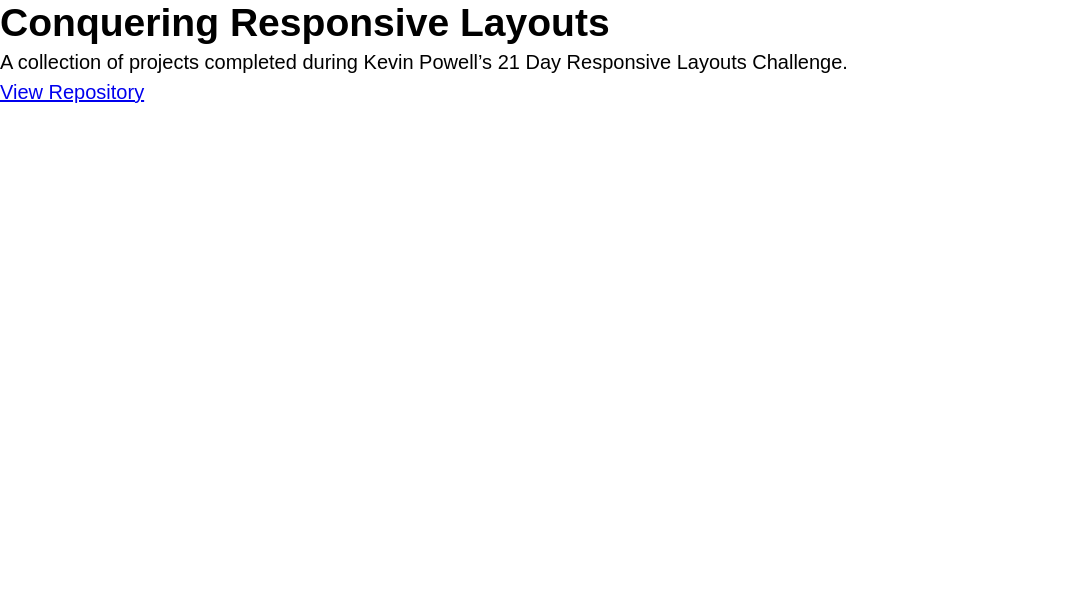
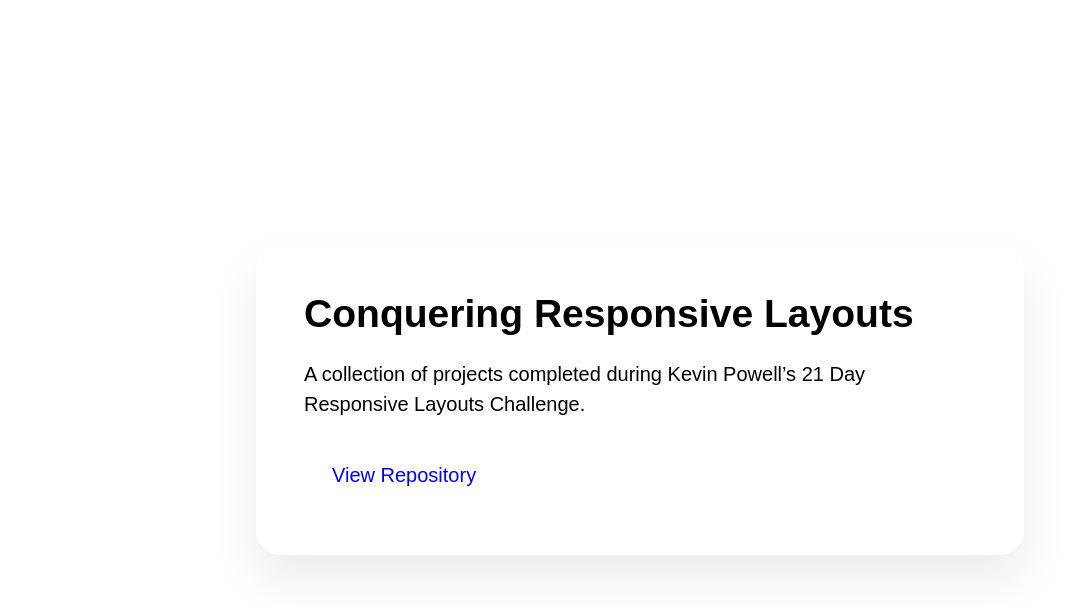
Before and after one commit to MoboladeJOladele/conquering-responsive-layouts, a plain HTML site: page public/index.html in a window 1280 px wide. Shown: the whole page, without its empty margins (0-1067 px from the left). Drawn offline with Linux system fonts and the light colour scheme.

Commit message:
Add files via upload

```diff
--- /dev/null
+++ b/public/css/home/home.css
@@ -0,0 +1,40 @@
+body {
+    min-height: 100vh;
+    display: grid;
+    place-items: center;
+
+    padding: 2rem;
+}
+
+.home {
+    width: min(90%, 48rem);
+
+    padding: 3rem;
+    border-radius: 1.5rem;
+
+    background: hsl(0 0% 100%);
+    box-shadow:
+        0 1.5rem 3rem hsl(0 0% 0% / 0.08);
+}
+
+.home > * + * {
+    margin-top: 1.5rem;
+}
+
+.home h1 {
+    line-height: 1.1;
+}
+
+.home p {
+    max-width: 60ch;
+}
+
+.home a {
+    display: inline-flex;
+    align-items: center;
+
+    padding: 0.85em 1.4em;
+    border-radius: 100vw;
+
+    text-decoration: none;
+}
--- a/public/index.html
+++ b/public/index.html
@@ -9,7 +9,7 @@
 
         <link rel="stylesheet" href="css/base/reset.css">
         <link rel="stylesheet" href="css/base/typography.css">
-        <link rel="stylesheet" href="css/index.css">
+        <link rel="stylesheet" href="css/home/home.css">
     </head>
 
     <body>
```
